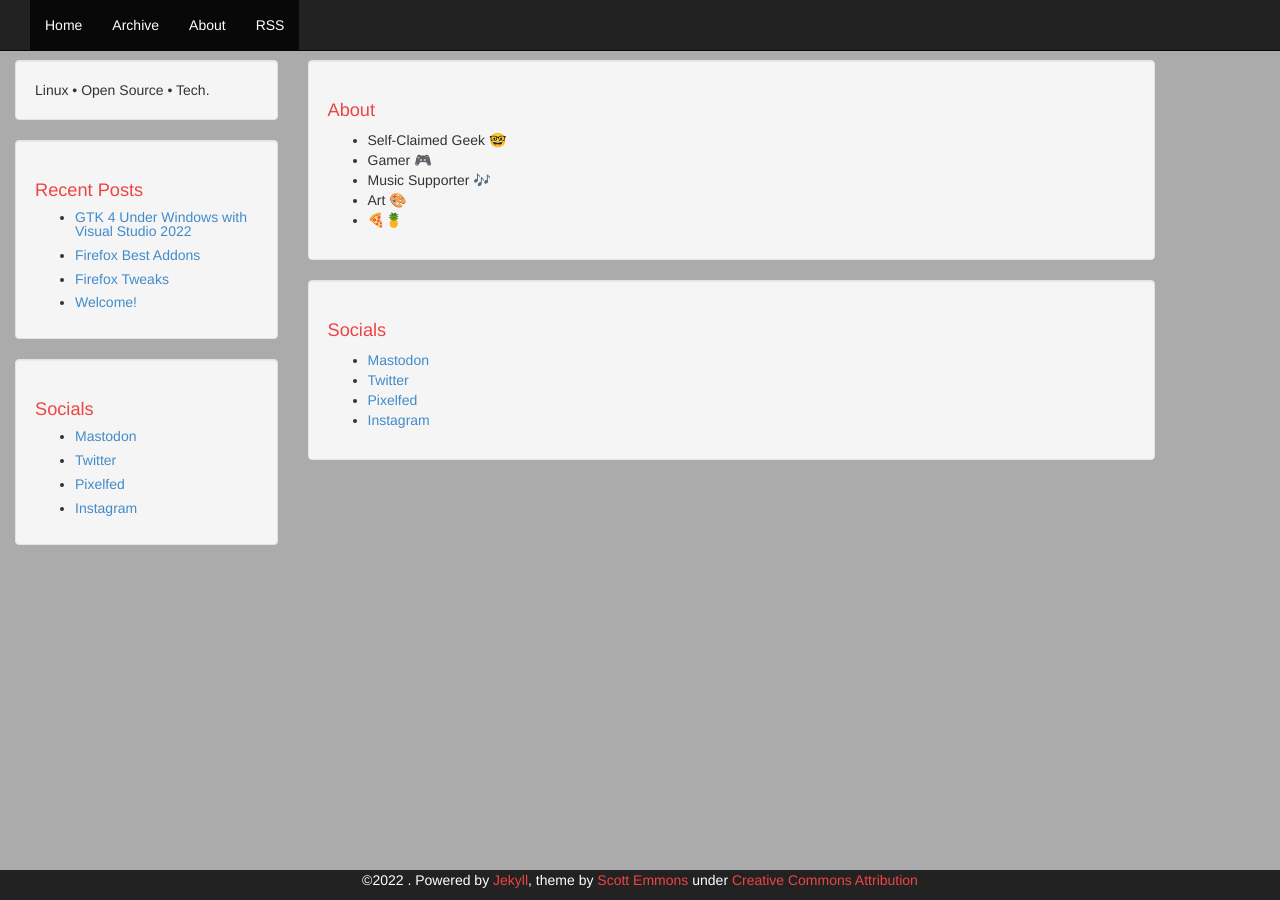
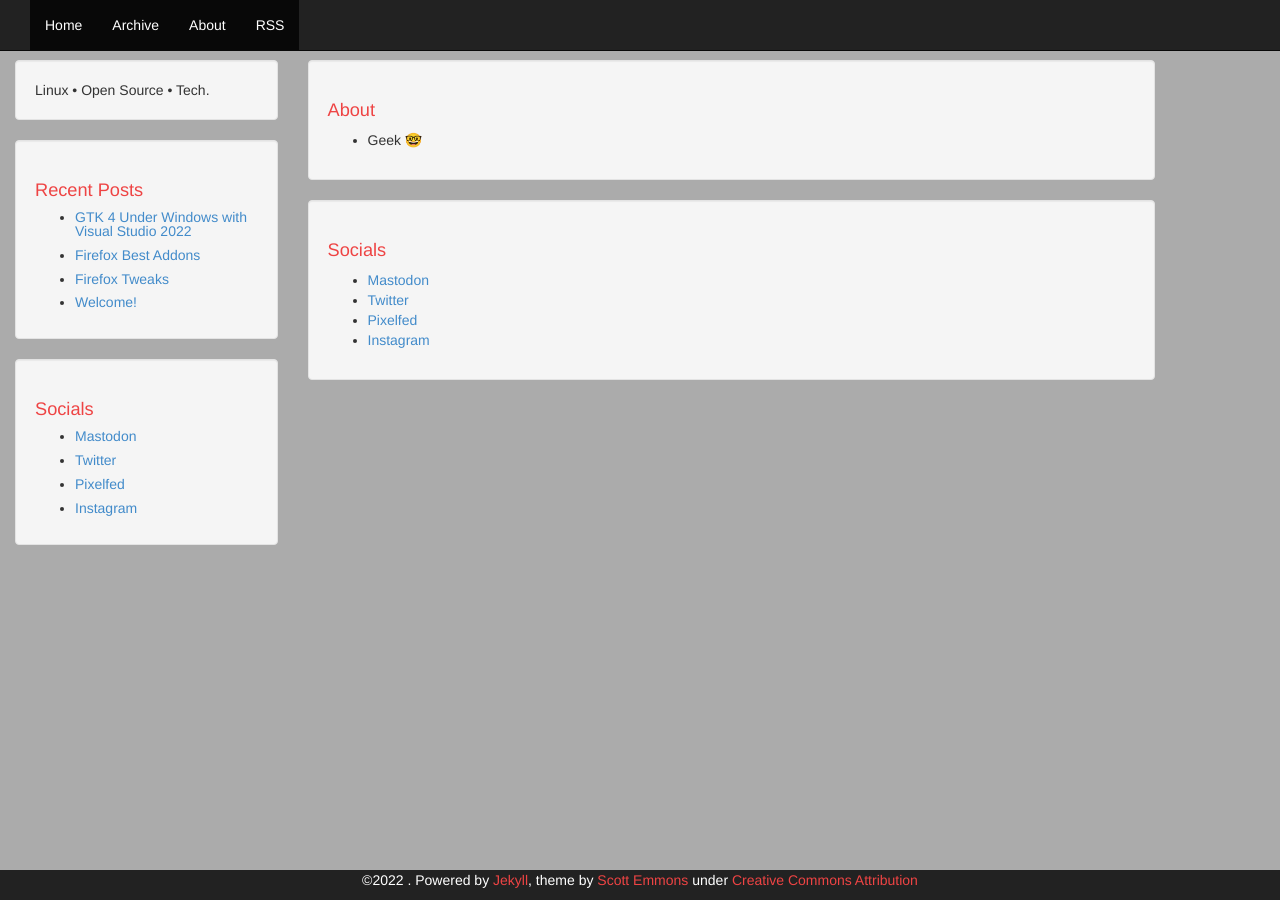
Before and after one commit to marekpistorius/blog.github.io, a Jekyll site: the page built from about.html, in a window 1280 px wide. Built offline with Jekyll 4.4.1, drawn with Linux system fonts in a browser that asks for light colours.

Commit message:
Update about.html

```diff
--- a/about.html
+++ b/about.html
@@ -5,11 +5,7 @@ layout: default
 <div class="well">
     <h1>About</h1>
     <ul>
-    <li> Self-Claimed Geek 🤓 </li>
-    <li> Gamer 🎮 </li>
-    <li> Music Supporter 🎶 </li>
-    <li> Art 🎨 </li>
-    <li> 🍕🍍</li>
+    <li>  Geek 🤓 </li>
     </ul>
 </div>
 
```
